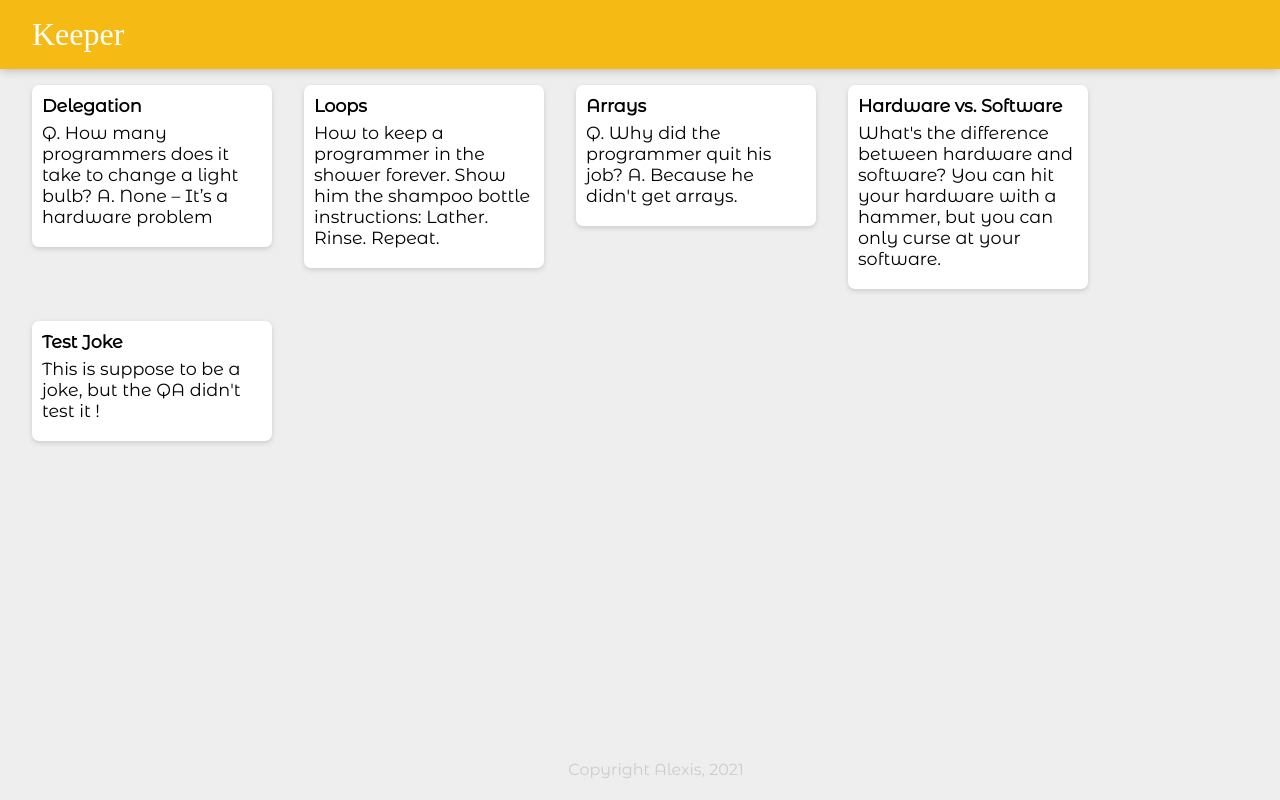
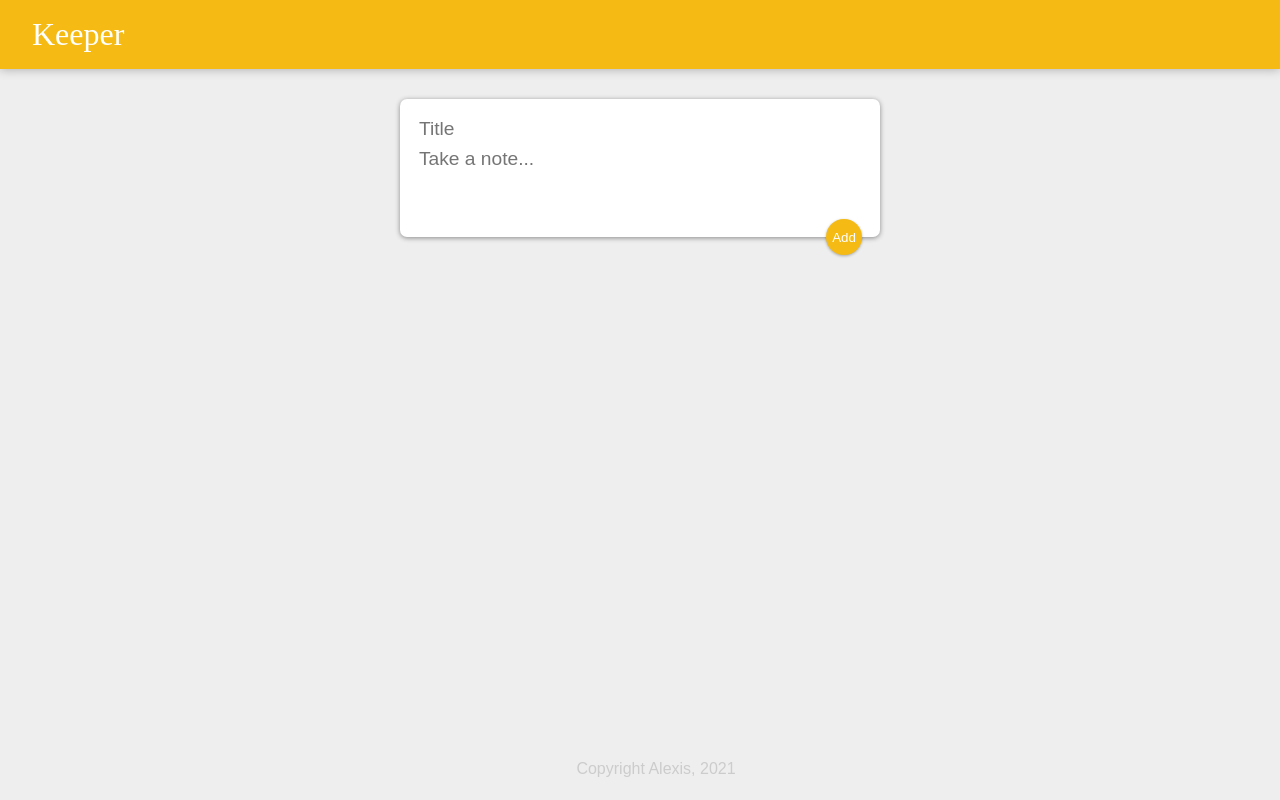
Before and after one commit to Alex1s-C/KeeperApp, a React (Create React App) app: page / in a window 1280 px wide. Built offline with nearby package versions, Linux system fonts and the light colour scheme; a web font is replaced by a local one.

Commit message:
React app part 3 finished

```diff
--- a/public/App.css
+++ b/public/App.css
@@ -4,7 +4,7 @@
   box-sizing: border-box;
 }
 html {
- font-family: 'Montserrat Alternates', sans-serif;
+  font-family: "Montserrat", sans-serif;
 }
 body {
   background: #eee;
@@ -54,3 +54,49 @@ footer p {
   white-space: pre-wrap;
   word-wrap: break-word;
 }
+
+.note button {
+  position: relative;
+  float: right;
+  margin-right: 10px;
+  color: #f5ba13;
+  border: none;
+  width: 36px;
+  height: 36px;
+  cursor: pointer;
+  outline: none;
+}
+
+form {
+  position: relative;
+  width: 480px;
+  margin: 30px auto 20px auto;
+  background: #fff;
+  padding: 15px;
+  border-radius: 7px;
+  box-shadow: 0 1px 5px rgb(138, 137, 137);
+}
+form input,
+form textarea {
+  width: 100%;
+  border: none;
+  padding: 4px;
+  outline: none;
+  font-size: 1.2em;
+  font-family: inherit;
+  resize: none;
+}
+form button {
+  position: absolute;
+  right: 18px;
+  bottom: -18px;
+  background: #f5ba13;
+  color: #fff;
+  border: none;
+  border-radius: 50%;
+  width: 36px;
+  height: 36px;
+  box-shadow: 0 1px 3px rgba(0, 0, 0, 0.3);
+  cursor: pointer;
+  outline: none;
+}
--- a/src/components/App.jsx
+++ b/src/components/App.jsx
@@ -1,17 +1,39 @@
-import React from 'react';
+import React, {useState} from 'react';
 import Header from "./header"
 import Footer from "./footer"
 import Note from "./note";
-import {notes} from "./notes";
+// import {notes} from "./notes";
+import CreateArea from "./CreateArea";
 
 function App() {
+  const [notes, setNotes] = useState([]);
+
+  function handleClick(e){
+
+    setNotes(pValue =>{
+      return(
+      [...pValue,{title : e.title, content : e.content}]
+    )
+    })
+    console.log(notes)
+  }
+
+  function deleteItem(e){
+    console.log("Delete"+e)
+    setNotes((prevItems) => {
+      return prevItems.filter((o, i) => {
+        return i !== e;
+      });
+    });
+
+  }
   return (
     <div>
       <Header />
-
-    {notes.map((o, i) => (
-        <Note noteTitle={o.title} noteContent={o.content} key={o.id}/>
-      ))}
+      <CreateArea onClicked={handleClick}/>
+      {notes.map((o,i)=>
+        <Note key={i} id={i} title={o.title} content={o.content} onDelete={deleteItem} />
+      )}
 
       <Footer />
     </div>
--- /dev/null
+++ b/src/components/CreateArea.jsx
@@ -0,0 +1,35 @@
+import React, {useState} from "react";
+
+function CreateArea(props) {
+    const [noteContent,setContent] = useState({
+        title :"",
+        content : ""
+    });
+
+    function handleChange(e){
+        const { value, name } = e.target;
+        setContent(pValue =>{
+            return{
+            ...pValue,
+            [name]: value
+            }
+        });
+
+    };
+
+
+
+  return (
+    <div>
+      <form >
+        <input onChange={handleChange} name="title" placeholder="Title" value={noteContent.title}/>
+        <textarea onChange={handleChange}  name="content" placeholder="Take a note..." rows="3" value={noteContent.content}/>
+        <button type="button" onClick={() => {
+        props.onClicked(noteContent);
+      }}>Add</button>
+      </form>
+    </div>
+  );
+}
+
+export default CreateArea;
--- a/src/components/note.jsx
+++ b/src/components/note.jsx
@@ -1,12 +1,15 @@
 import React from "react";
 
-function Note(props){
-    return (
+function Note(props) {
+  return (
     <div className="note">
-        <h1>{props.noteTitle}</h1>
-        <p>{props.noteContent}</p>
+      <h1>{props.title}</h1>
+      <p>{props.content}</p>
+      <button onClick={() => {
+        props.onDelete(props.id);
+      }}>DELETE</button>
     </div>
-    );
+  );
 }
 
 export default Note;
```
